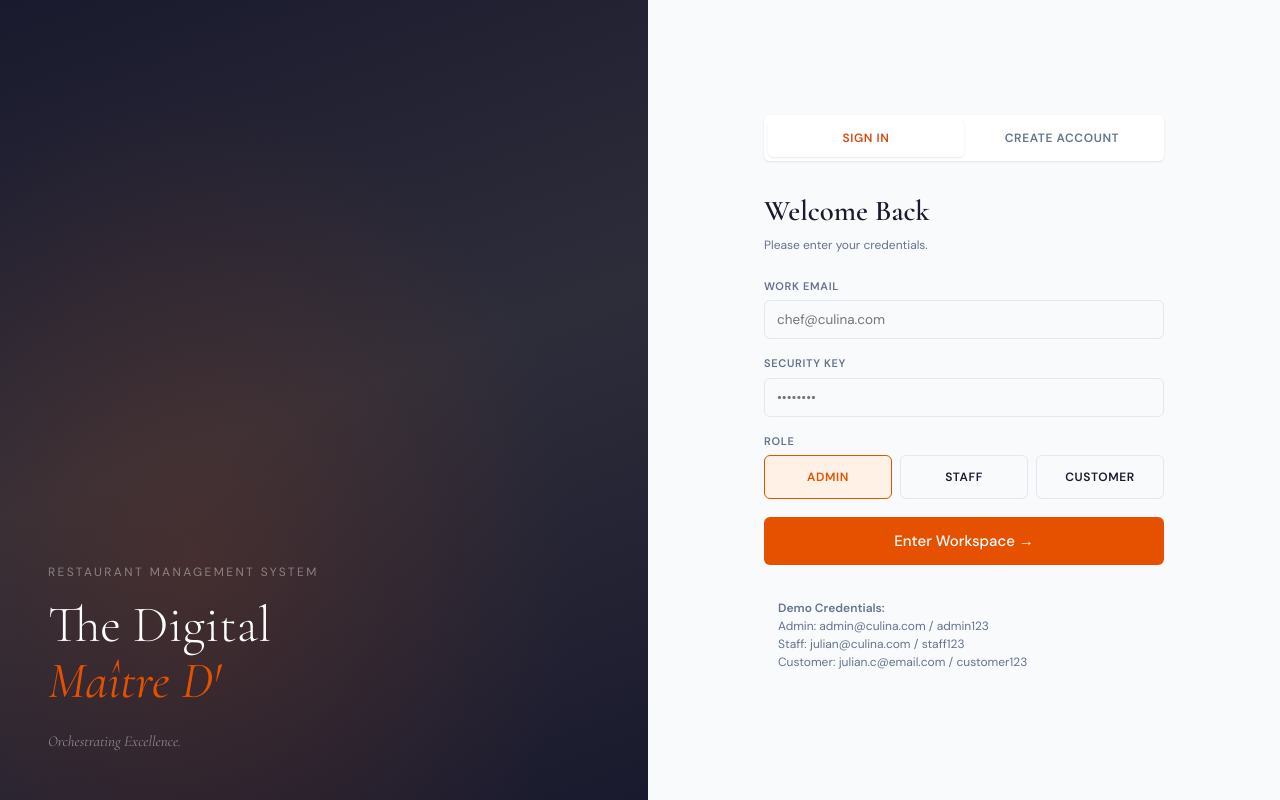
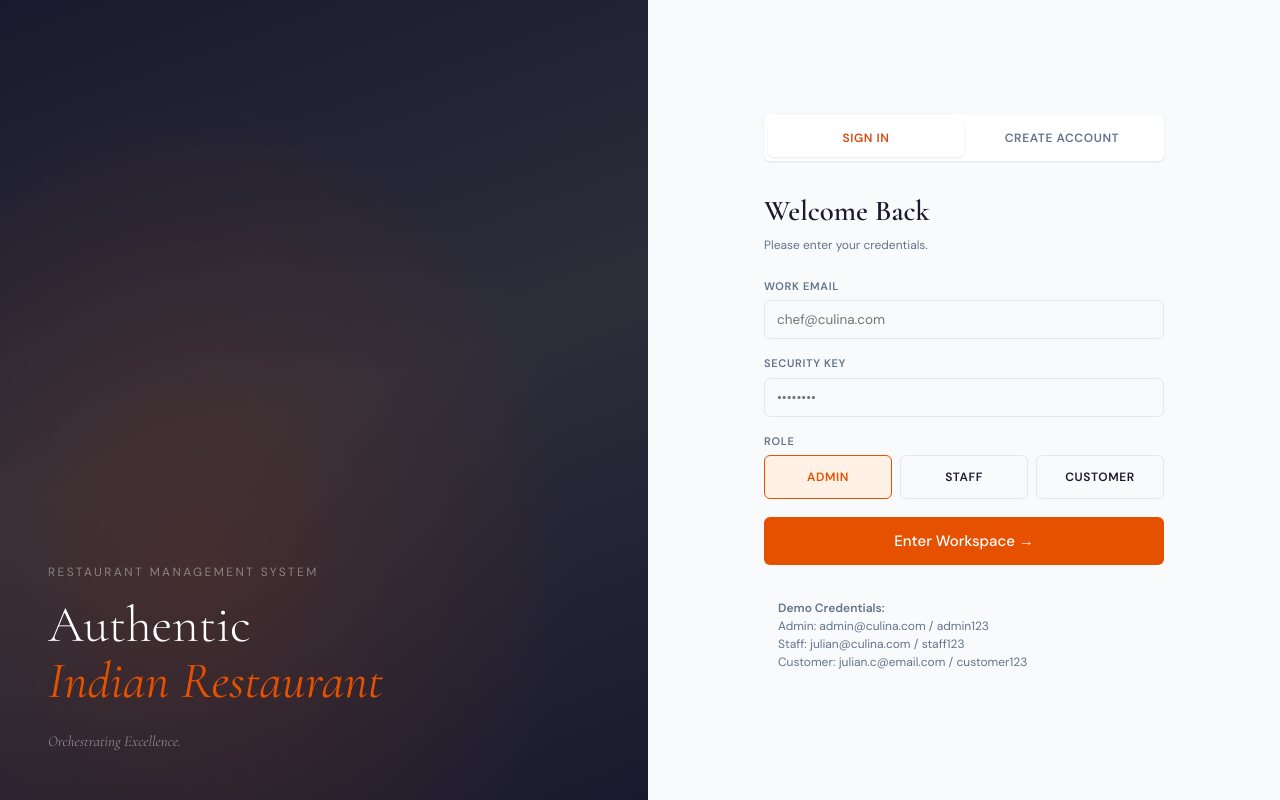
Before and after one commit to SCET-IT-TG/capstone-project-vibe-coders, a React (Create React App) app in the folder restaurant-management/frontend/: page /login in a window 1280 px wide. Built offline with nearby package versions, Linux system fonts and the light colour scheme.

Commit message:
last commit

```diff
--- a/restaurant-management/frontend/src/pages/LoginPage.js
+++ b/restaurant-management/frontend/src/pages/LoginPage.js
@@ -36,8 +36,8 @@ export default function LoginPage() {
         <div style={{ position: 'relative' }}>
           <p style={{ fontSize: 12, letterSpacing: '0.2em', textTransform: 'uppercase', color: 'rgba(255,255,255,0.4)', marginBottom: 16 }}>Restaurant Management System</p>
           <h1 className="login-hero-title">
-            The Digital<br />
-            <span className="login-hero-accent">Maître D'</span>
+            Authentic<br />
+            <span className="login-hero-accent">Indian Restaurant</span>
           </h1>
           <p style={{ marginTop: 20, color: 'rgba(255,255,255,0.45)', fontSize: 15, fontStyle: 'italic', fontFamily: 'Cormorant Garamond, serif' }}>
             Orchestrating Excellence.
```
